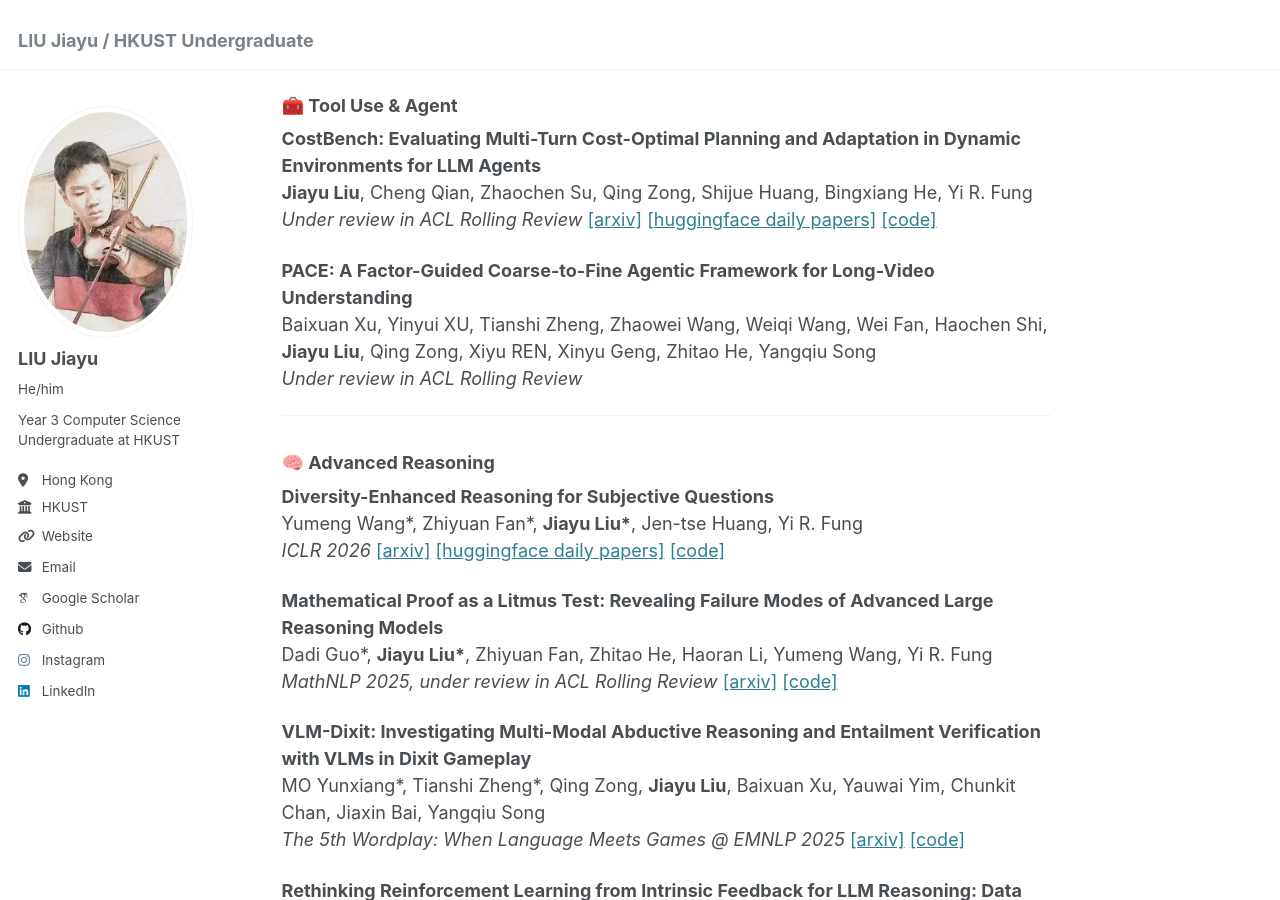
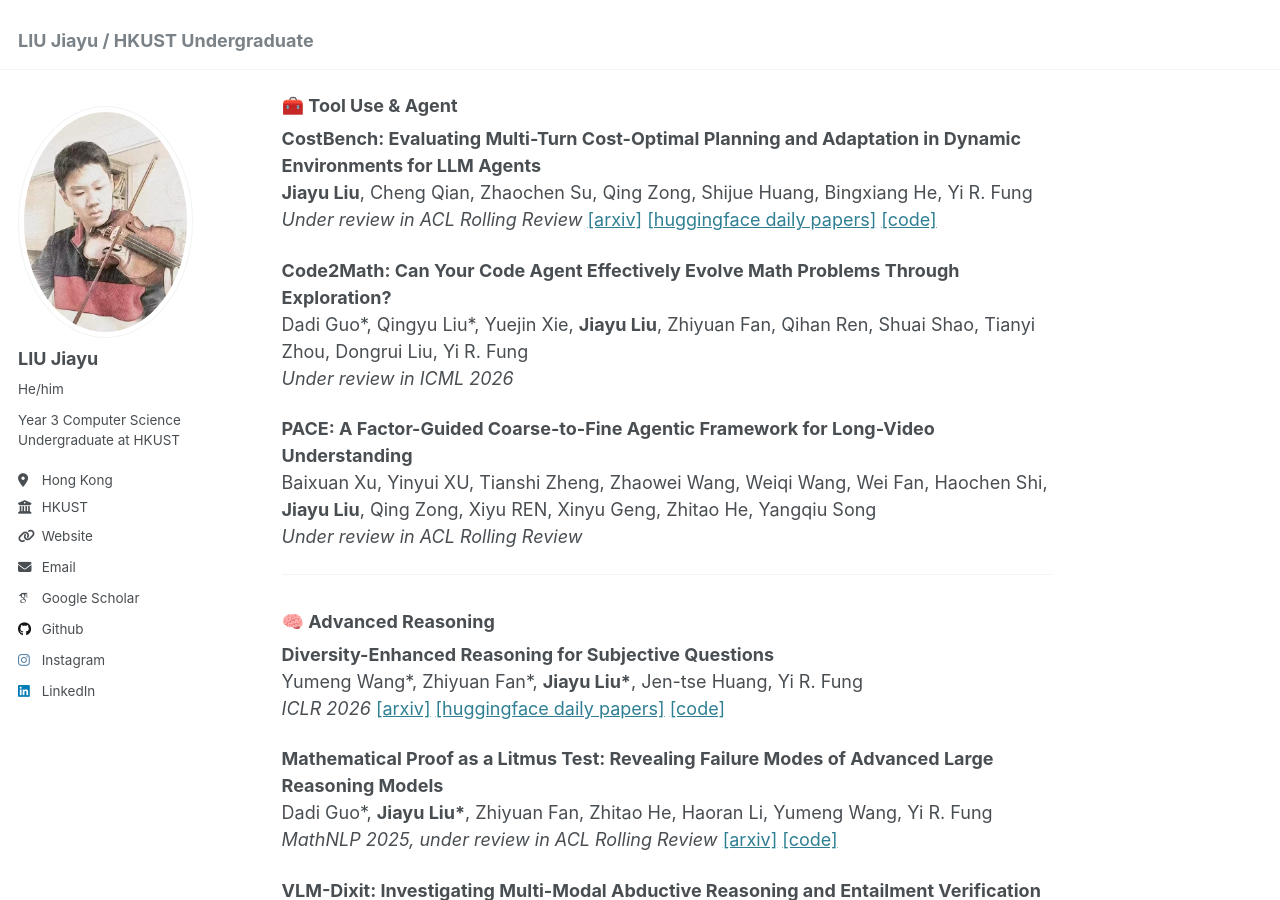
Before and after one commit to JiayuJeff/JiayuJeff.github.io, a Jekyll site: the page built from _pages/about.md, in a window 1280 px wide and 900 px high, scrolled down 1704 px. Built offline with Jekyll 4.4.1, drawn with Linux system fonts in a browser that asks for light colours; some web fonts are replaced.

Commit message:
Add Code2Math research paper entry
Added a new research paper entry for Code2Math under review in ICML 2026.

```diff
--- a/_pages/about.md
+++ b/_pages/about.md
@@ -49,6 +49,10 @@ Note: * denotes equal contribution.
 **CostBench: Evaluating Multi-Turn Cost-Optimal Planning and Adaptation in Dynamic Environments for LLM Agents**
 **Jiayu Liu**, Cheng Qian, Zhaochen Su, Qing Zong, Shijue Huang, Bingxiang He, Yi R. Fung
 *Under review in ACL Rolling Review* [[arxiv]](https://arxiv.org/pdf/2511.02734v1) [[huggingface daily papers]](https://huggingface.co/papers/2511.02734) [[code]](https://github.com/JiayuJeff/CostBench)
+
+**Code2Math: Can Your Code Agent Effectively Evolve Math Problems Through Exploration?**
+Dadi Guo\*, Qingyu Liu\*, Yuejin Xie, **Jiayu Liu**, Zhiyuan Fan, Qihan Ren, Shuai Shao, Tianyi Zhou, Dongrui Liu, Yi R. Fung
+*Under review in ICML 2026*
 
 **PACE: A Factor-Guided Coarse-to-Fine Agentic Framework for Long-Video Understanding**
 Baixuan Xu, Yinyui XU, Tianshi Zheng, Zhaowei Wang, Weiqi Wang, Wei Fan, Haochen Shi, **Jiayu Liu**, Qing Zong, Xiyu REN, Xinyu Geng, Zhitao He, Yangqiu Song
```
